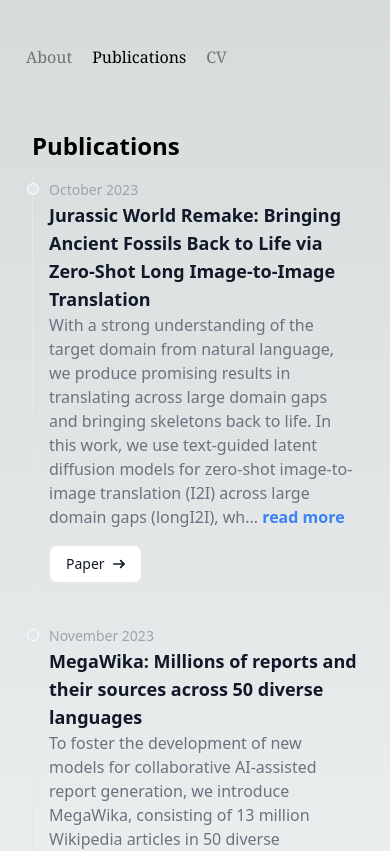
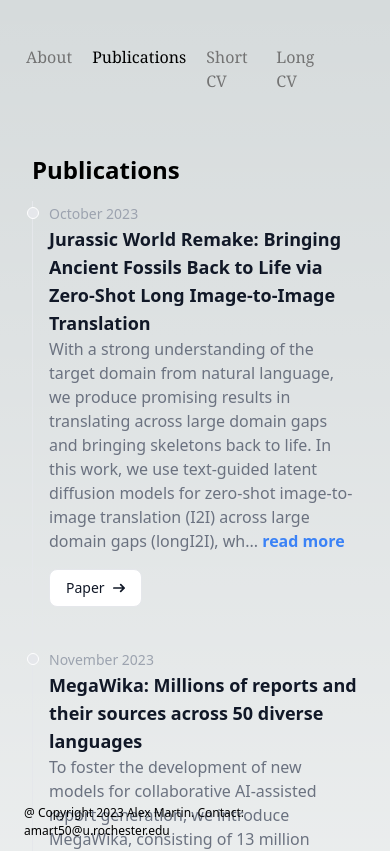
Before and after one commit to alexmartin1722/alexmartin1722.github.io, a Next.js app: page /publications in a window 390 px wide. Shown: the top 851 px of the page. Built offline with nearby package versions, Linux system fonts and the light colour scheme.

Commit message:
mobile responsive, longer cv, footer, page height

```diff
--- a/src/app/layout.tsx
+++ b/src/app/layout.tsx
@@ -15,7 +15,7 @@ export default function RootLayout({
   showNavBar?: boolean;
 }) {
   return (
-    <html lang="en">
+    <html lang="en" className="min-h-screen">
       <Head>
         <link
           rel="icon"
@@ -24,12 +24,22 @@ export default function RootLayout({
           sizes="<generated>"
         />
       </Head>
-      <body className="antialiased max-w-4xl mb-40 flex flex-col md:flex-row mx-4 mt-8 md:mt-20 lg:mt-32 lg:mx-auto">
+      <body className="border- antialiased max-w-4xl mb-40 flex flex-col md:flex-row mx-4 mt-8 md:mt-20 lg:mt-32 lg:mx-auto">
         {showNavBar && <Sidebar />} {/* Conditionally render the NavBar */}
         <main className="flex-auto min-w-0 mt-6 md:mt-0 flex flex-col px-2 md:px-0">
           {children}
           {/* <Analytics /> */}
         </main>
+        <footer
+          className="ml-2 mb-1 md:ml-0"
+          style={{
+            fontSize: "0.75rem",
+            position: "fixed",
+            bottom: "0",
+          }}
+        >
+          <p> @ Copyright 2023 Alex Martin. Contact: amart50@u.rochester.edu</p>
+        </footer>
       </body>{" "}
     </html>
   );
--- a/src/app/page.tsx
+++ b/src/app/page.tsx
@@ -31,8 +31,8 @@ const about = () => {
 const bio = () => {
   return (
     <>
-      I am a third-year undergraduate student in computer science at
-      the University of Rochester advised by&nbsp;
+      I am a third-year undergraduate student in computer science at the
+      University of Rochester advised by&nbsp;
       <a
         href="https://www.cs.rochester.edu/u/jluo/"
         target="_blank"
@@ -169,8 +169,10 @@ function TwitterIcon() {
   return (
     <svg
       xmlns="http://www.w3.org/2000/svg"
-      width="30" height="31"
-      viewBox="0 0 25 22">
+      width="30"
+      height="31"
+      viewBox="0 0 25 22"
+    >
       <path
         d="M12 2c5.514 0 10 4.486 10 10s-4.486 10-10 10-10-4.486-10-10 4.486-10 10-10zm0-2c-6.627 0-12 5.373-12 12s5.373 12 12 12 12-5.373 12-12-5.373-12-12-12zm6.5 8.778c-.441.196-.916.328-1.414.388.509-.305.898-.787 1.083-1.362-.476.282-1.003.487-1.564.597-.448-.479-1.089-.778-1.796-.778-1.59 0-2.758 1.483-2.399 3.023-2.045-.103-3.86-1.083-5.074-2.572-.645 1.106-.334 2.554.762 3.287-.403-.013-.782-.124-1.114-.308-.027 1.14.791 2.207 1.975 2.445-.346.094-.726.116-1.112.042.313.978 1.224 1.689 2.3 1.709-1.037.812-2.34 1.175-3.647 1.021 1.09.699 2.383 1.106 3.773 1.106 4.572 0 7.154-3.861 6.998-7.324.482-.346.899-.78 1.229-1.274z"
         fill="currentColor"
@@ -227,17 +229,16 @@ function TwitterIcon() {
 
 function HomePage() {
   return (
-    <main className="flex-auto min-w-0 mt-6 md:mt-0 flex flex-col px-2 md:px-0">
+    <main className="flex-auto min-w-0 mt-6 md:mt-0 flex flex-col px-2 md:px-0 bo">
       <section>
         <h1 className="text-3xl font-serif">
           <b>Alexander Martin</b>
         </h1>
-        <div className="flex items-start md:items-center my-7 flex-col md:flex-row">
+        <div className="flex items-start md:items-center mt-7 flex-col md:flex-row">
           <div
-            className="flex items-start md:items-center mr-12 flex-row md:flex-col"
-            style={{
-              height: 300,
-            }}
+            id="aboutAndBio"
+            className="flex items-start md:items-center md:mr-12 flex-col border- md:h-[300px]"
+
           >
             <p className="max-w-[400px] text-neutral-800 dark:text-neutral-200">
               {about()}
@@ -248,7 +249,8 @@ function HomePage() {
           </div>
 
           <div
-            className="flex items-start mt-5 md:items-center flex-col ml-1"
+            id="ImageAndLinks"
+            className="flex items-start mt-7 md:mt-[0px] md:items-center flex-col ml-1"
             style={{
               height: 300,
             }}
@@ -262,7 +264,7 @@ function HomePage() {
             />
 
             {/* <nav id ="PageLinks"> */}
-            <div className="flex flex-row text-neutral-500 dark:text-neutral-400">
+            <div className="flex flex-row text-neutral-500  dark:text-neutral-400 ml-[-11px] md:ml-[0px]">
               <a
                 className="transition-all hover:text-neutral-800
                                         dark:hover:text-neutral-200 py-[5px] px-[4px]
--- a/src/app/projects/skull2animal/page.tsx
+++ b/src/app/projects/skull2animal/page.tsx
@@ -22,10 +22,8 @@ export default function Skull() {
   }`;
 
   return (
-    <>
-      <RootLayout showNavBar={false}>
-        {/* Your page content goes here */}
-      </RootLayout>
+    <RootLayout showNavBar={false}>
+      {/* Your page content goes here */}
       <main className="flex min-w-0 mt-6 md:mt-0 flex flex-col px-2 md:px-0 border-[] border-slate-300 rounded-lg">
         <section id="projectIntro" className="flex flex-col items-center">
           <div
@@ -37,7 +35,12 @@ export default function Skull() {
               Zero-Shot Long Image-to-Image Translation
             </h1>
             <p className="font-semibold">
-              <a href="https://alexmartin1722.github.io/">Alexander Martin</a>, <a href="https://www.cs.rochester.edu/u/hzheng15/haitian_homepage/index.html">Haitian Zheng</a>, <a href="https://www.cs.rochester.edu/u/jan6/">Jie An</a>, <a href="https://www.cs.rochester.edu/u/jluo/">Jiebo Luo</a>
+              <a href="https://alexmartin1722.github.io/">Alexander Martin</a>,{" "}
+              <a href="https://www.cs.rochester.edu/u/hzheng15/haitian_homepage/index.html">
+                Haitian Zheng
+              </a>
+              , <a href="https://www.cs.rochester.edu/u/jan6/">Jie An</a>,{" "}
+              <a href="https://www.cs.rochester.edu/u/jluo/">Jiebo Luo</a>
             </p>
             <p className="font-semibold">
               University of Rochester, Department of Computer Science
@@ -223,6 +226,6 @@ export default function Skull() {
           </caption>
         </section>
       </main>
-    </>
+    </RootLayout>
   );
 }
--- a/src/components/sidebar.tsx
+++ b/src/components/sidebar.tsx
@@ -30,7 +30,7 @@ export default function NavBar() {
   }
 
   return (
-    <aside className="md:w-[155px] md:flex-shrink-0 -mx-4 md:mx-0 md:px-0 font-serif">
+    <aside className="border- md:w-[155px] md:flex-shrink-0 -mx-4 md:mx-0 md:px-0 font-serif">
       <nav className="flex overflow-hidden flex-row md:flex-col items-start relative px-4 md:px-0 pb-0 fade md:overflow-auto scroll-pr-6 md:relative">
         <div className="flex flex-row md:flex-col space-x-0 pr-10 mb-2 mt-2 md:mt-0">
           <Link
@@ -65,7 +65,16 @@ export default function NavBar() {
             href="CV.pdf"
             target="_blank"
           >
-            CV
+            Short CV
+          </Link>
+          <Link
+            className={`transition-all hover:text-neutral-800 dark:hover:text-neutral-200 py-[5px] px-[10px] ${isActive(
+              "/cv"
+            )}`}
+            href="Alexander_Martin_CV_Long.pdf"
+            target="_blank"
+          >
+            Long CV
           </Link>
         </div>
       </nav>
```
Also changed, not shown: 1 other file (tests, documents, lock files or other folders). Lines whose indentation alone changed are shown as unchanged.
